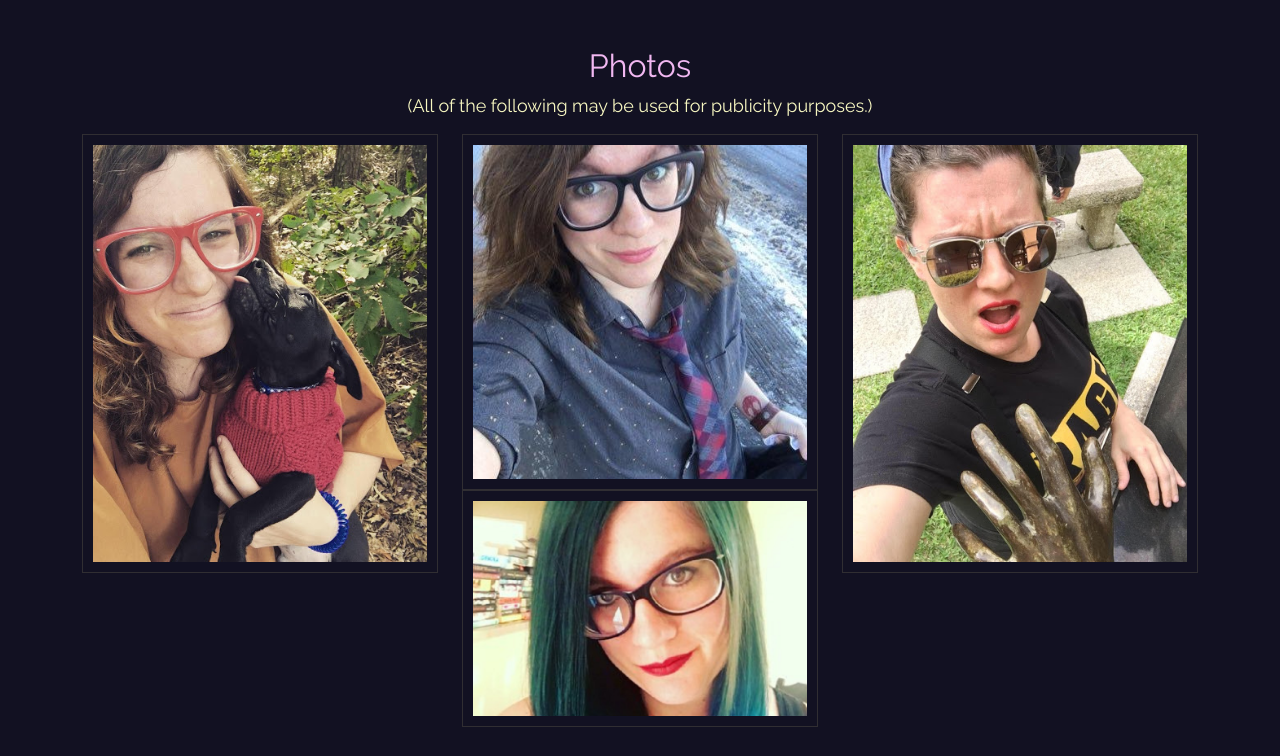
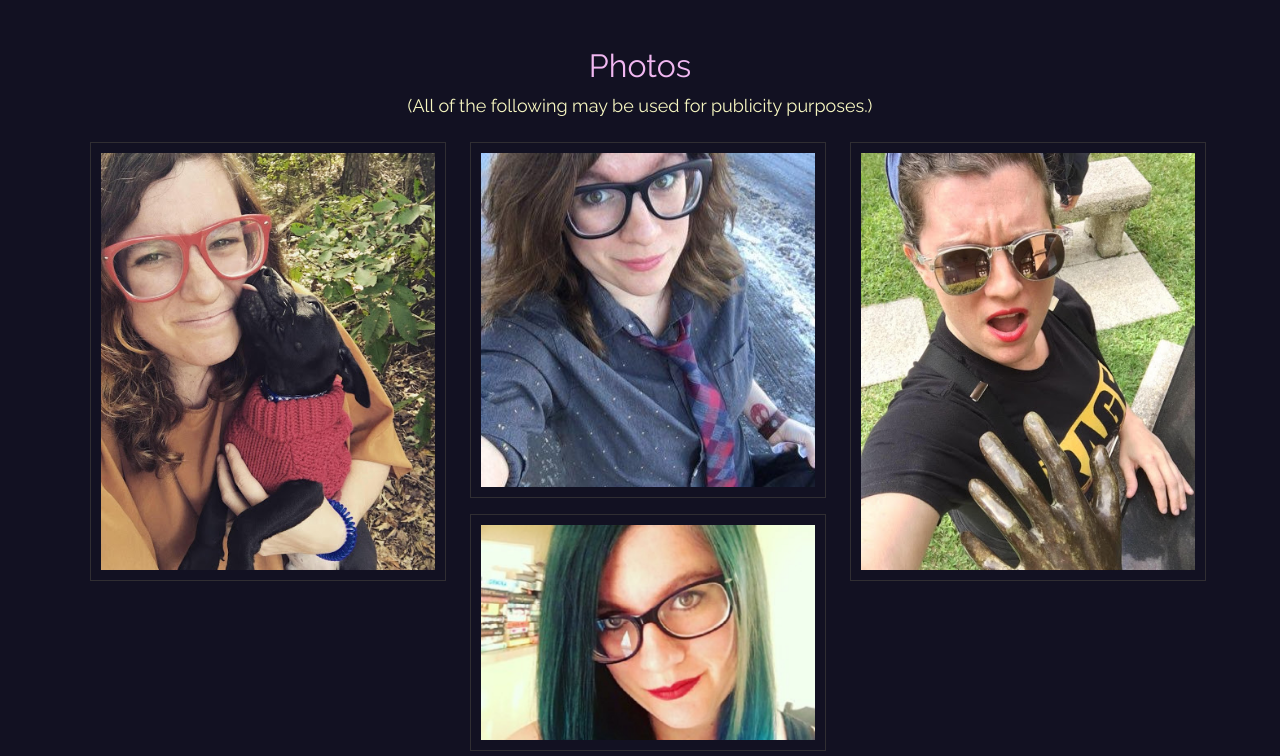
Before and after one commit to Abmiram/briannashrum2, a website: page press.html in a window 1280 px wide. Shown: the part 1120-1876 px from the top of the page. Drawn offline with nearby package versions, Linux system fonts and the light colour scheme; a web font is replaced by a local one.

Commit message:
Minor press kit tweaks

```diff
--- a/press.html
+++ b/press.html
@@ -194,14 +194,14 @@
                 </div>
                 <div class="row text-center">
                     <div class="col-12 col-lg-4">
-                        <img class="img-fluid" src="img/Author.jpg">
+                        <img class="img-fluid m-2" src="img/Author.jpg">
                     </div>
                     <div class="col-12 col-lg-4">
-                        <img class="img-fluid" src="img/Press Kit/pk1.jpg">
-                        <img class="img-fluid" src="img/Press Kit/pk3.png">
+                        <img class="img-fluid m-2" src="img/Press Kit/pk1.jpg">
+                        <img class="img-fluid m-2" src="img/Press Kit/pk3.png">
                     </div>
                     <div class="col-12 col-lg-4">
-                        <img class="img-fluid" src="img/Press Kit/pk4.jpg">
+                        <img class="img-fluid m-2" src="img/Press Kit/pk4.jpg">
                     </div>
                 </div>
 
```
